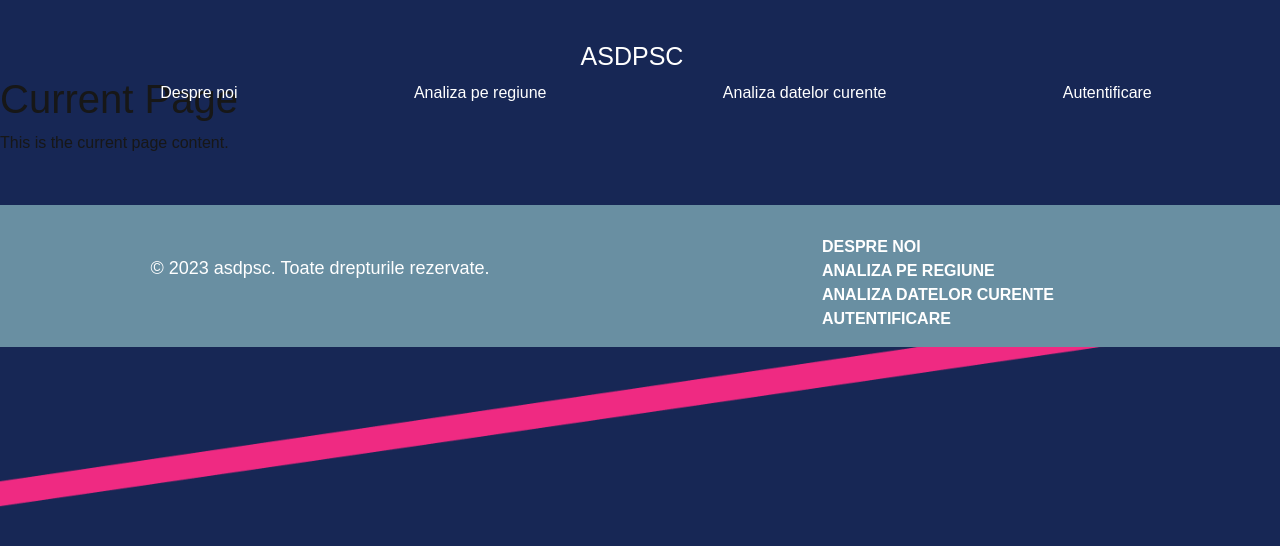
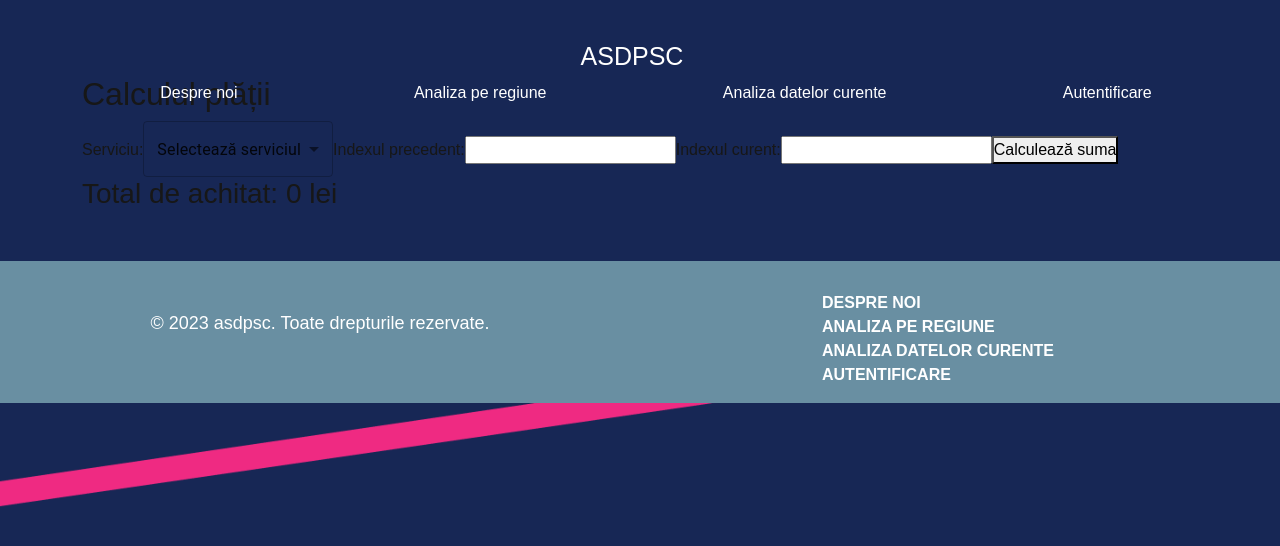
Before and after one commit to Klasterov/project1, a Next.js app in the folder my-app/: page /Current in a window 1280 px wide. Shown: the top 546 px of the page. Built offline with nearby package versions, Linux system fonts and the light colour scheme.

Commit message:
add current analyse

```diff
--- a/my-app/src/app/Current/page.jsx
+++ b/my-app/src/app/Current/page.jsx
@@ -1,10 +1,57 @@
+'use static'
+'use client'
 import React from "react";
+import { Container } from "react-bootstrap";
+import { Select } from "@mui/material/";
+import { MenuItem } from "@mui/material/";
+import "./current.css";
+
+const rates = {
+    "Gaze naturale": 3.5,
+    "Energie electrica": 1.2,
+    "Energie termica": 4.8,
+    "Apa si canalizare": 2.5
+}
+
+const TVA_RATE = 0.8;
+const SERVICE_FEE = 10;
 
 export default function Current() {
+    const [selectedService, setSelectedService] = React.useState("none");
+    const [previousIndex, setPreviousIndex] = React.useState("");
+    const [currentIndex, setCurrentIndex] = React.useState("");
+    const [amountDue, setAmountDue] = React.useState(0);
+
+    const handleCalculation = () => {
+        if (selectedService !== "none" && previousIndex && currentIndex) {
+            const consumption = Math.max(0, currentIndex - previousIndex); // Evită valori negative
+            const total = consumption * rates[selectedService];
+            const tva = total * TVA_RATE;
+            const finalTotal = total + tva + SERVICE_FEE;
+            setAmountDue(finalTotal.toFixed(2));
+        }
+    };
+
     return (
-        <div className="current">
-            <h1>Current Page</h1>
-            <p>This is the current page content.</p>
-        </div>
+        <Container className="payment-container">
+            <h2>Calculul plății</h2>
+            <label>Serviciu:</label>
+            <Select value={selectedService} onChange={(e) => setSelectedService(e.target.value)}>
+                <MenuItem value="none" disabled>Selectează serviciul</MenuItem>
+                {Object.keys(rates).map((service) => (
+                    <MenuItem key={service} value={service}>{service}</MenuItem>
+                ))}
+            </Select>
+            <label>Indexul precedent:</label>
+            <input type="number" value={previousIndex} onChange={(e) => setPreviousIndex(Number(e.target.value))} />
+
+            <label>Indexul curent:</label>
+            <input type="number" value={currentIndex} onChange={(e) => setCurrentIndex(Number(e.target.value))} />
+            <button onClick={handleCalculation}>Calculează suma</button>
+            <div className="checkout">
+                <h3>Total de achitat: {amountDue} lei</h3>
+            </div>
+        </Container>
+
     );
 }
```
Also changed, not shown: my-app/src/app/Current/current.css (added), 1 other file (tests, documents, lock files or other folders).
